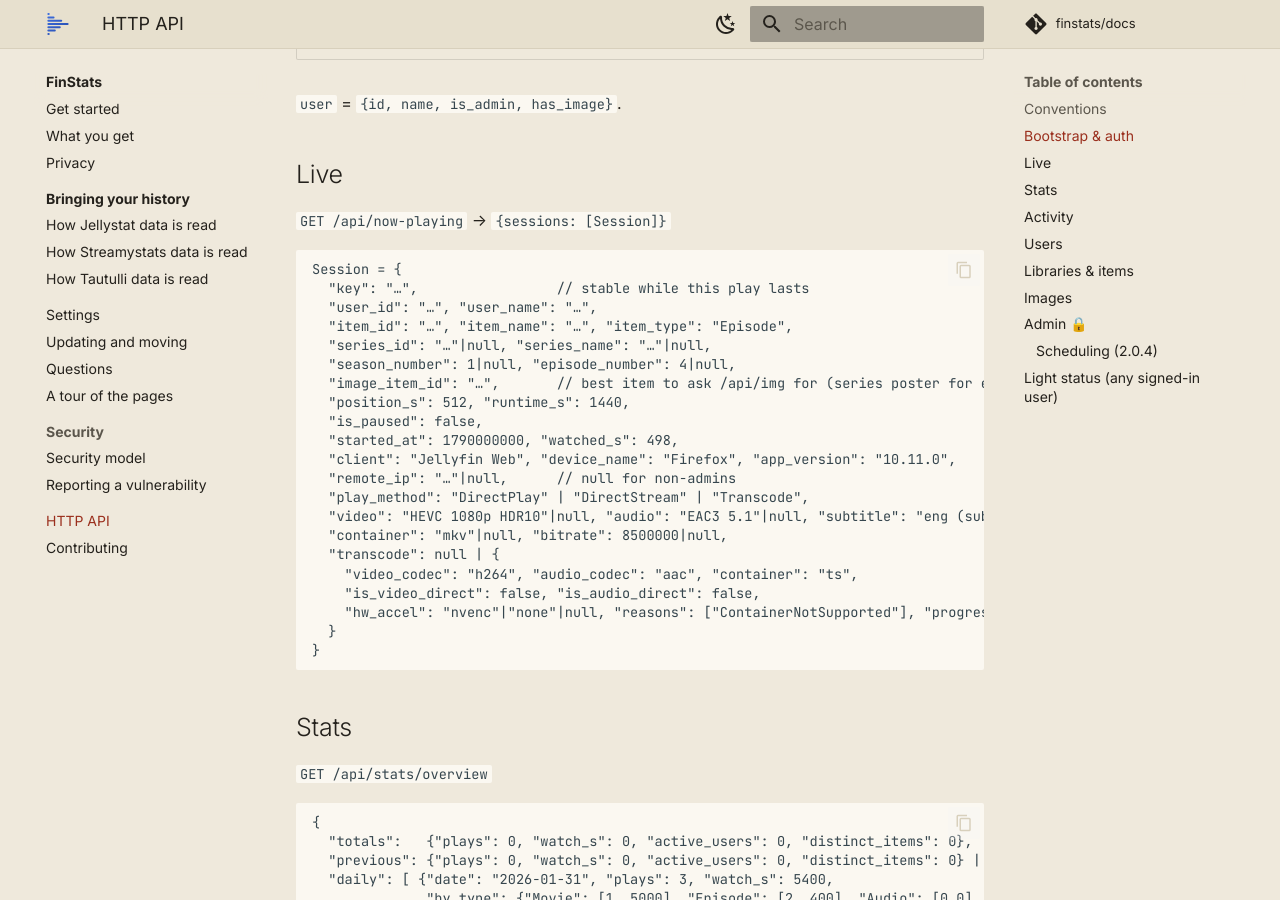
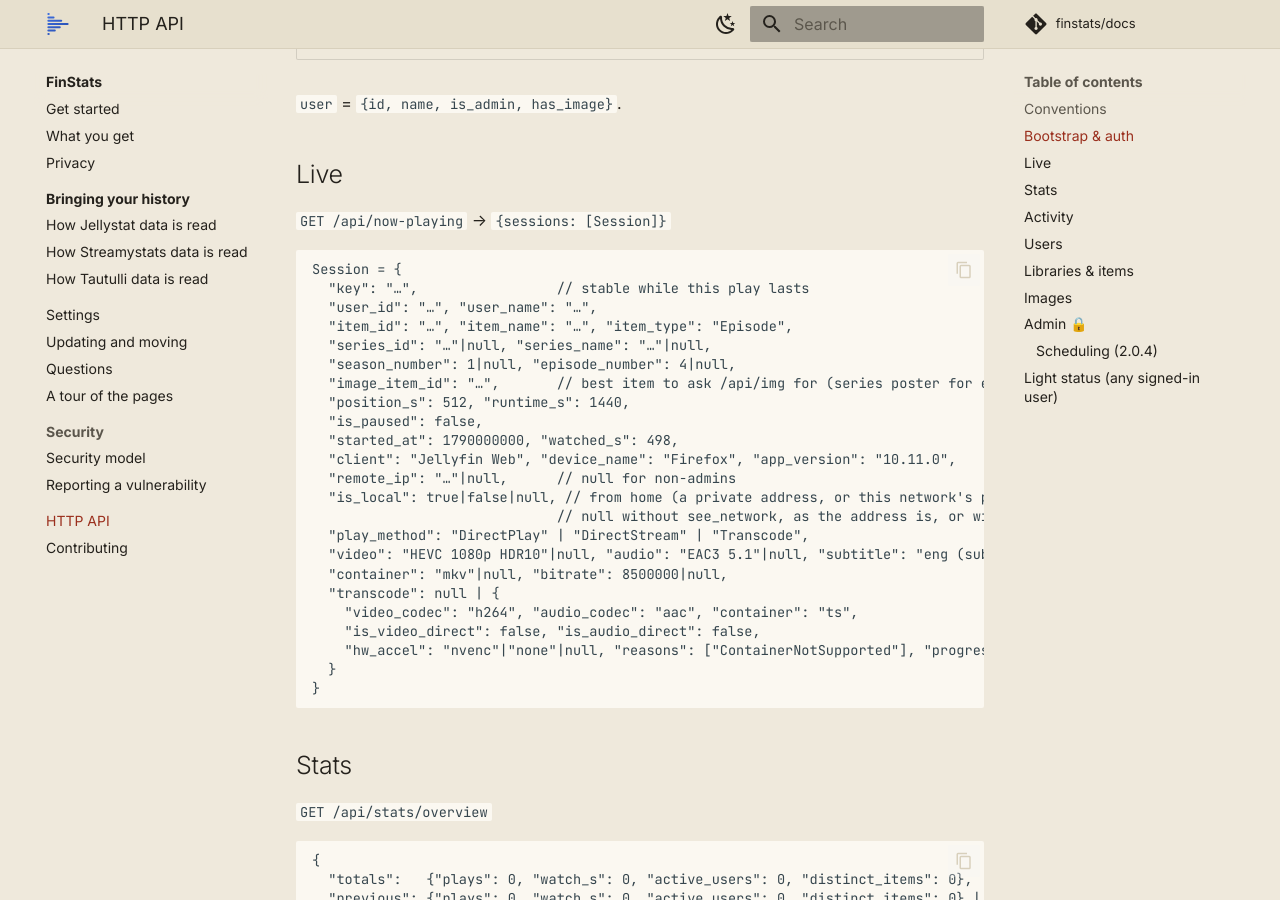
Before and after one commit to finstats/docs, an MkDocs documentation site: the page built from docs/finstats/api.md, in a window 1280 px wide and 900 px high, scrolled down 1587 px. Built offline with MkDocs 1.6.1 and Material for MkDocs 9.7.7, drawn with Linux system fonts in a browser that asks for light colours; comment, search, counter and statistics services are not loaded.

Commit message:
docs(finstats): is_local on a now-playing session

```diff
--- a/docs/finstats/api.md
+++ b/docs/finstats/api.md
@@ -56,6 +56,8 @@ Session = {
   "started_at": 1790000000, "watched_s": 498,
   "client": "Jellyfin Web", "device_name": "Firefox", "app_version": "10.11.0",
   "remote_ip": "…"|null,      // null for non-admins
+  "is_local": true|false|null, // from home (a private address, or this network's public one), as the play's row says;
+                              // null without see_network, as the address is, or without an address
   "play_method": "DirectPlay" | "DirectStream" | "Transcode",
   "video": "HEVC 1080p HDR10"|null, "audio": "EAC3 5.1"|null, "subtitle": "eng (subrip)"|null,
   "container": "mkv"|null, "bitrate": 8500000|null,
```
